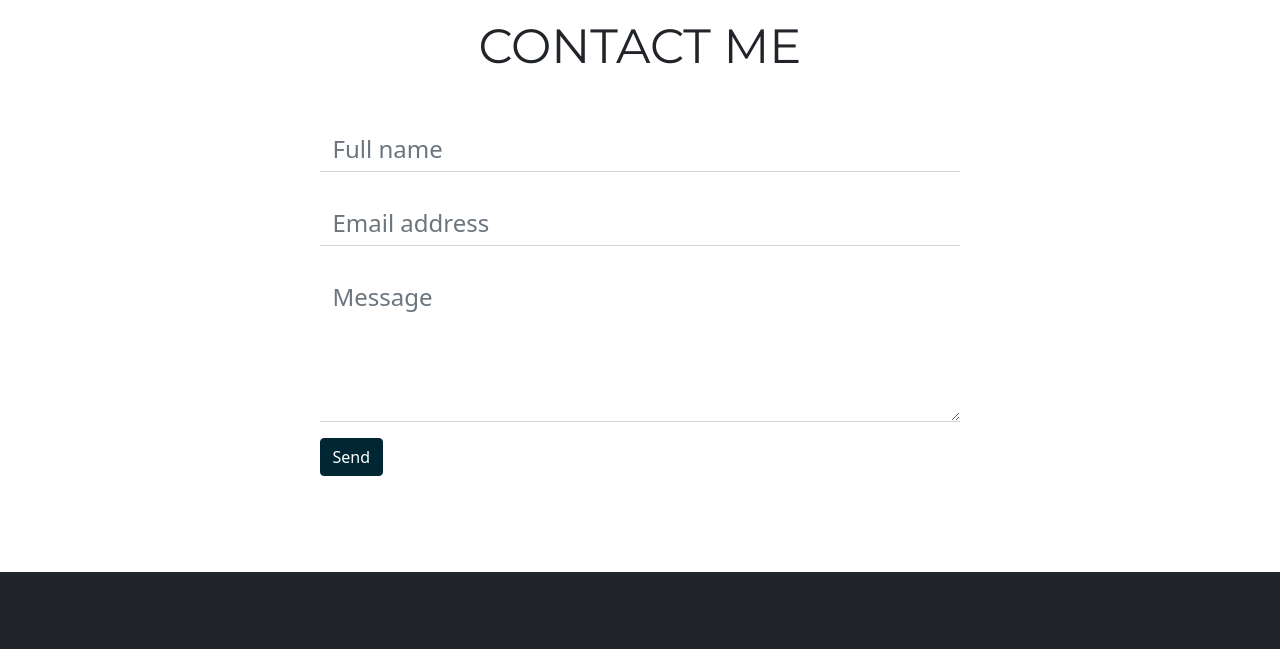
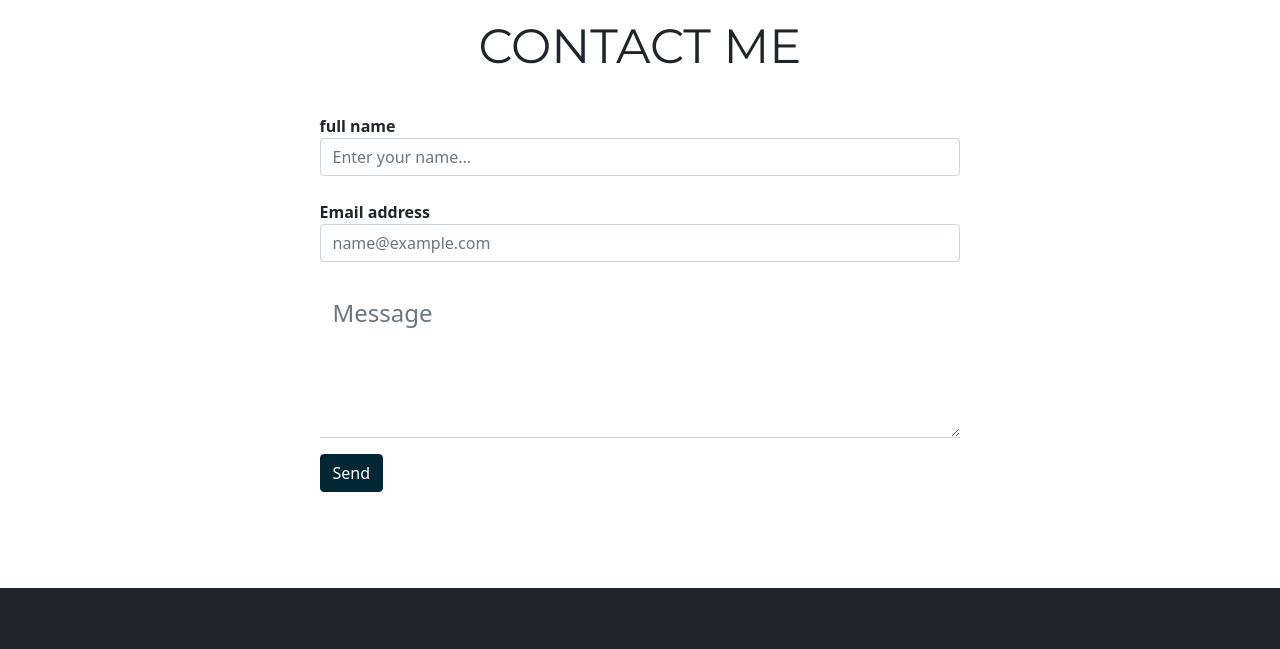
Before and after one commit to JosMGo/portfolio, a website: page index.html in a window 1280 px wide. Shown: the part 2790-3439 px from the top of the page. Drawn offline with nearby package versions, Linux system fonts and the light colour scheme.

Commit message:
cambios en formulario

```diff
--- a/index.html
+++ b/index.html
@@ -182,7 +182,7 @@
                 <!-- Contact Section Heading-->
                 <h2 class="page-section-heading text-center text-uppercase text-dark mb-5">Contact Me</h2>
 
-                <!-- Contact Section Form-->
+
                 <div class="row justify-content-center">
                     <div class="col-lg-8 col-xl-7">
                         <!-- * * * * * * * * * * * * * * *-->
@@ -192,17 +192,17 @@
                         <!-- To make this form functional, sign up at-->
                         <!-- https://startbootstrap.com/solution/contact-forms-->
                         <!-- to get an API token!-->
-                        <form id="contactForm" action="https://formsubmit.co/josemilton2121@gmail.com" data-sb-form-api-token="API_TOKEN" method="POST">
+                        <form id="contactForm" action="https://formsubmit.co/fc9ddaf383835a014a6251df02b865a4" data-sb-form-api-token="API_TOKEN" novalidate method="POST">
                             <!-- Name input-->
-                            <div class="form-floating mb-3">
+                            <div class="form mb-4">
+                                <label class="fw-bolder" for="name">full name</label>
                                 <input class="form-control" id="name" type="text" name="name" placeholder="Enter your name..." data-sb-validations="required" />
-                                <label for="name">Full name</label>
                                 <div class="invalid-feedback" data-sb-feedback="name:required">A name is required.</div>
                             </div>
                             <!-- Email address input-->
-                            <div class="form-floating mb-3">
+                            <div class="form mb-3">
+                                <label class="fw-bolder" for="email">Email address</label>
                                 <input class="form-control" id="email" type="email" name="email" placeholder="name@example.com" data-sb-validations="required,email" />
-                                <label for="email">Email address</label>
                                 <div class="invalid-feedback" data-sb-feedback="email:required">An email is required.</div>
                                 <div class="invalid-feedback" data-sb-feedback="email:email">Email is not valid.</div>
                             </div>
@@ -236,8 +236,10 @@
                             <!-- Submit Button-->
                             <button class="btn btn-primary btn-xl " id="submitButton" type="submit">Send</button>
 
-                            <!-- <input type="hidden" name="text" value="http://127.0.0.1:5500/">
-                            <input type="hidden" name="_captcha" value="false"> -->
+                            <input type="hidden" name="text" value="https://josmgo.github.io/portfolio/">
+                            <input type="hidden" name="_captcha" value="true">
+
+
 
                         </form>
                     </div>
@@ -277,6 +279,7 @@
                         <a class="fs-4 btn btn-outline-light btn-social mx-1" href="https://twitter.com/JosM25739998"><i class="fab fa-fw fa-twitter"></i></a>
                         <a class="fs-4 btn btn-outline-light btn-social mx-1" href="https://www.linkedin.com/in/jose-milton-alvarez-nu%C3%B1ez-0a6879183/"><i class="fab fa-fw fa-linkedin-in"></i></a>
                         <a class="fs-4  btn btn-outline-light btn-social mx-1" href="https://www.instagram.com/josemilton.alvarez_nunez/"><i class="bi bi-instagram"></i></a>
+                        <a class="fs-4  btn btn-outline-light btn-social mx-1" href="https://github.com/JosMGo"><i class="bi bi-github"></i></a>
                         </div>
 
                     </div>
@@ -299,5 +302,8 @@
         <!-- * * * * * * * * * * * * * * * * * * * * * * * * * * * * * * * * * * * * * * * *-->
         <script src="https://cdn.startbootstrap.com/sb-forms-latest.js"></script>
 
+        <!-- Script form -->
+        <script src="./form.js"></script>
+
     </body>
 </html>
```
